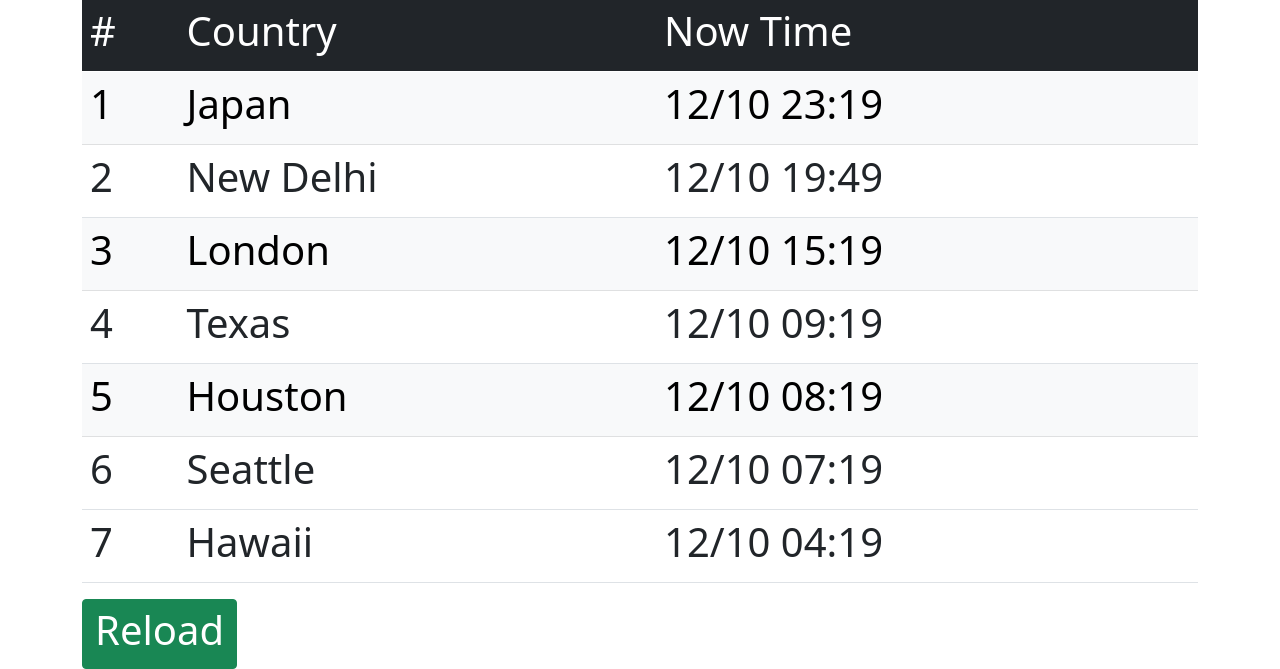
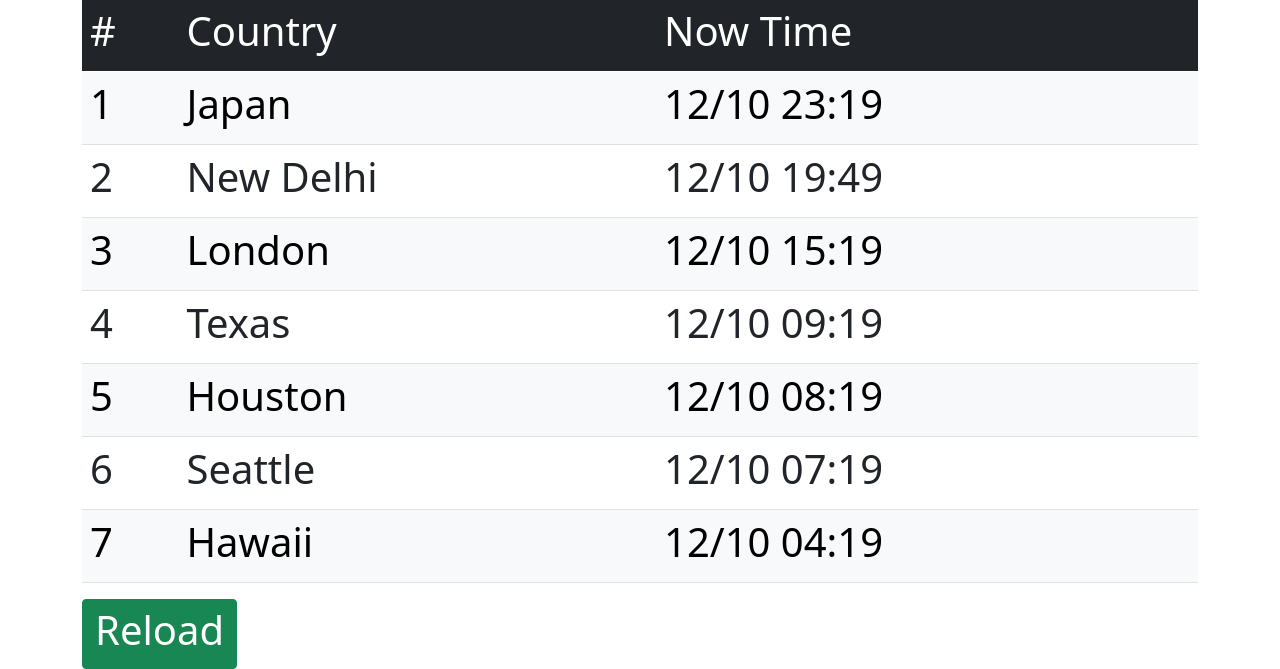
Before and after one commit to 56kuma/NowTimeCountries, a Flask app: page / in a window 1280 px wide. Shown: the part 221-890 px from the top of the page. Run offline with Flask 2, Linux system fonts and the light colour scheme; some libraries are stand-ins or nearby versions.

Commit message:
add) bg color at tab1 hawaii.

```diff
--- a/templates/index.html
+++ b/templates/index.html
@@ -72,7 +72,7 @@
               <td><h1>Texas</h1></td>
               <td><h1>{{ texasTime }}</h1></td>
             </tr>
-            <tr  class="table-light">
+            <tr class="table-light">
               <th scope="row"><h1>5</h1></th>
               <td><h1>Houston</h1></td>
               <td><h1>{{ houstonTime }}</h1></td>
@@ -82,7 +82,7 @@
               <td><h1>Seattle</h1></td>
               <td><h1>{{ seattleTime }}</h1></td>
             </tr>
-            <tr>
+            <tr class="table-light">
               <th scope="row"><h1>7</h1></th>
               <td><h1>Hawaii</h1></td>
               <td><h1>{{ hawaiiTime }}</h1></td>
```
